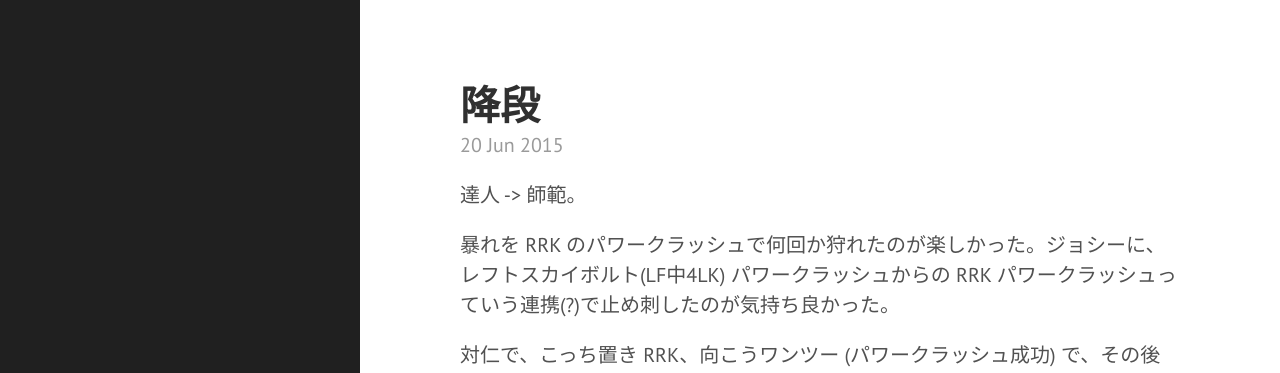
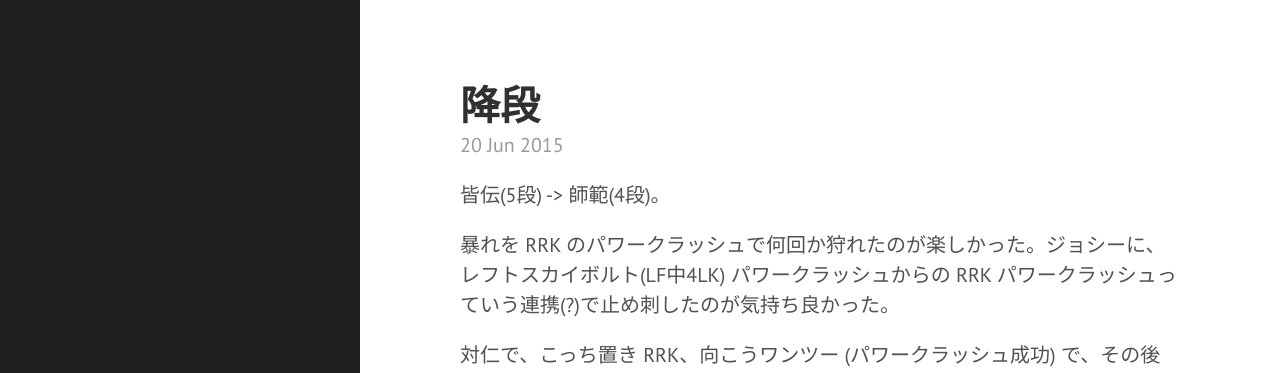
Before and after one commit to kt3k/t7, a Jekyll site: the page built from _posts/2015-06-20-koudan.md, in a window 1280 px wide and 1232 px high. Shown: the top 373 px of the window. Built offline with Jekyll 4.4.1, drawn with Linux system fonts in a browser that asks for light colours; Markdown is read by kramdown in place of the engine named in the settings.

Commit message:
Fix error

```diff
--- a/_posts/2015-06-20-koudan.md
+++ b/_posts/2015-06-20-koudan.md
@@ -2,7 +2,7 @@
 layout: post
 title: 降段
 ---
-達人 -> 師範。
+皆伝(5段) -> 師範(4段)。
 
 暴れを RRK のパワークラッシュで何回か狩れたのが楽しかった。ジョシーに、レフトスカイボルト(LF中4LK) パワークラッシュからの RRK パワークラッシュっていう連携(?)で止め刺したのが気持ち良かった。
 
```
